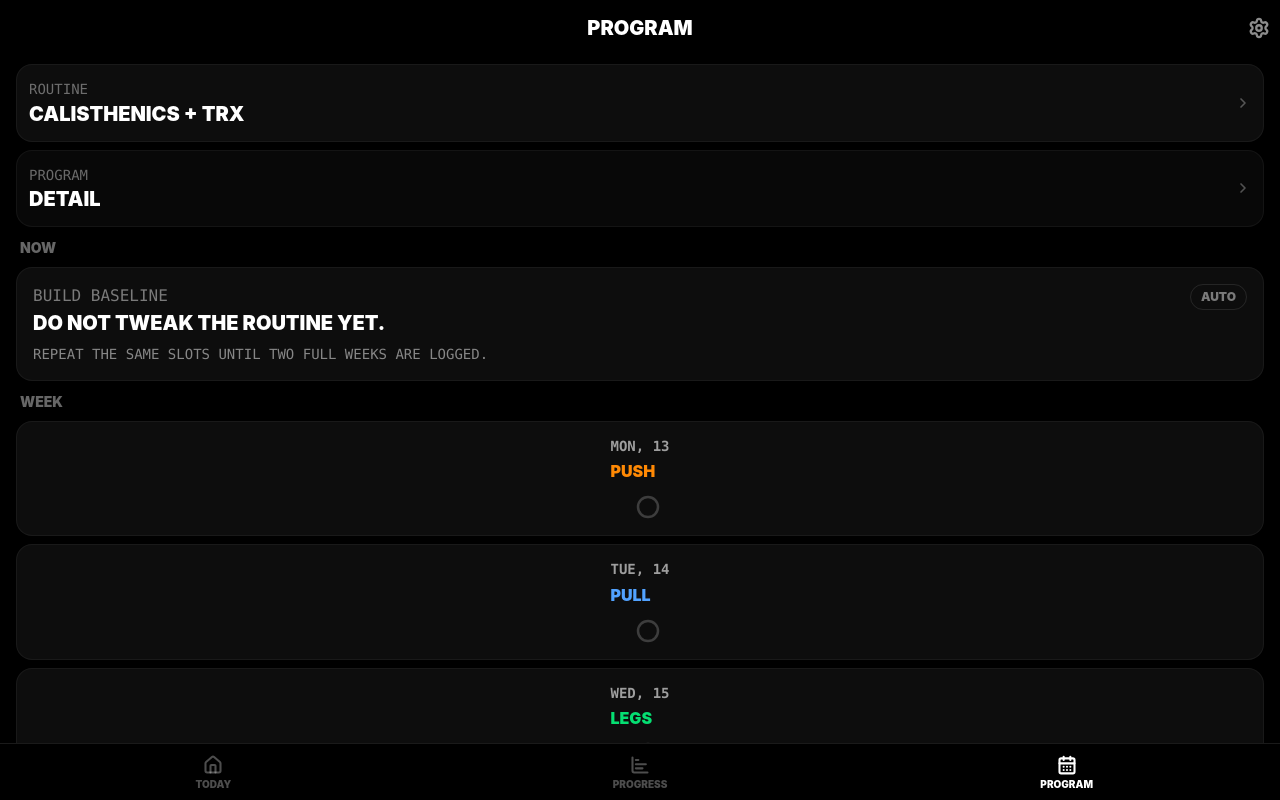
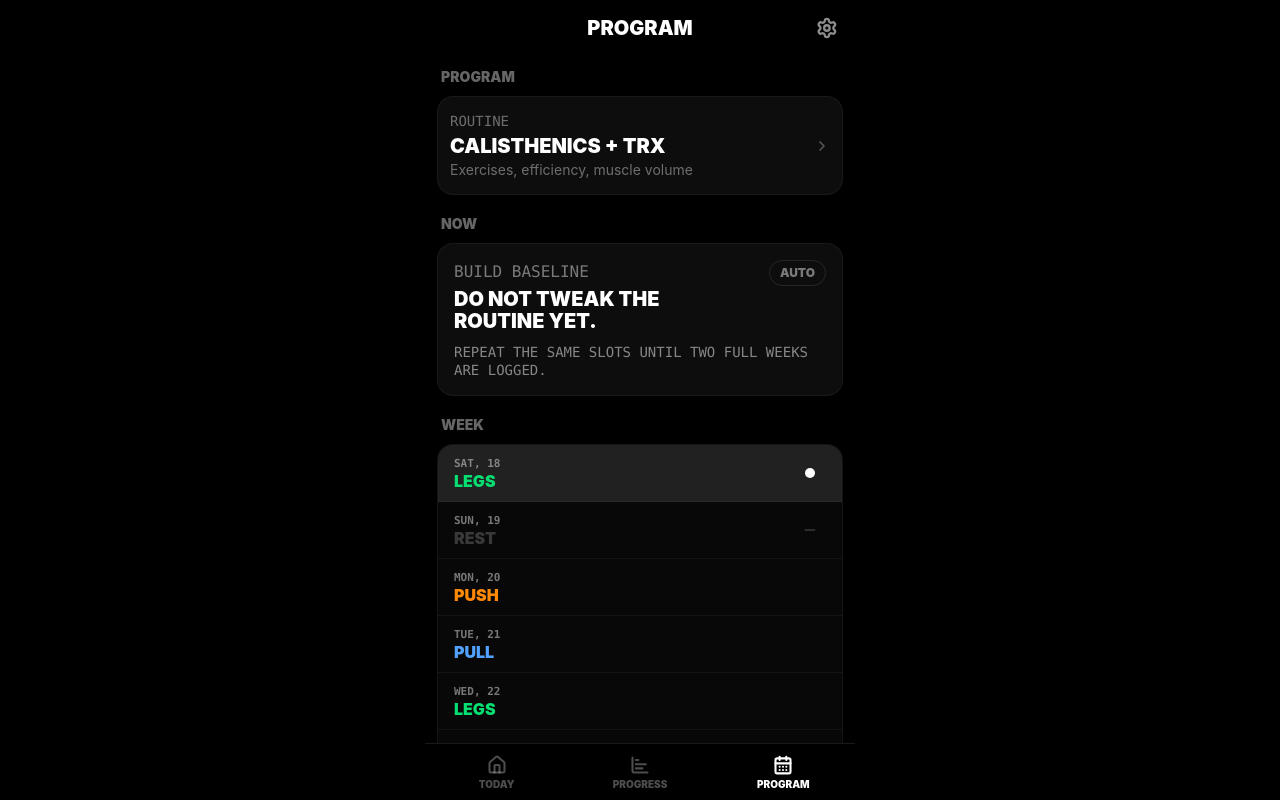
Before and after one commit to IFAKA/liftday, a Next.js app: page /program in a window 1280 px wide. Built offline with nearby package versions, Linux system fonts and the light colour scheme.

Commit message:
fix: simplify program overview layout

```diff
--- a/app/layout.tsx
+++ b/app/layout.tsx
@@ -49,7 +49,7 @@ export default function RootLayout({
       <body className={`${geist.variable} ${geistMono.variable} font-sans antialiased bg-black text-foreground overflow-hidden h-[100dvh]`}>
         <MotionConfig reducedMotion="user">
           <NavProvider>
-            <div className="w-full h-full overflow-hidden bg-background relative flex flex-col">
+            <div className="mx-auto h-full w-full max-w-[430px] overflow-hidden bg-background relative flex flex-col">
               <div className="flex-1 min-h-0 overflow-hidden">
                 <WakeLockProvider>{children}</WakeLockProvider>
               </div>
--- a/app/program/page.tsx
+++ b/app/program/page.tsx
@@ -62,21 +62,17 @@ export default function ProgramPage() {
         }
       />
 
-      <div className="flex-1 overflow-y-auto px-4 pb-8 pt-2 no-scrollbar select-text flex flex-col gap-2">
+      <div className="flex-1 overflow-y-auto px-3 pb-8 pt-2 no-scrollbar select-text flex flex-col gap-4">
         {routine && (
-          <WatchListItem
-            href="/settings/routine"
-            label="Routine"
-            title={routine.name}
-          />
+          <WatchSection title="Program">
+            <WatchListItem
+              href="/program/detail"
+              label="Routine"
+              title={routine.name}
+              subtitle="Exercises, efficiency, muscle volume"
+            />
+          </WatchSection>
         )}
-
-        <WatchListItem
-          href="/program/detail"
-          label="Program"
-          title="Detail"
-          subtle
-        />
 
         {routineDecision && (
           <WatchSection title="Now">
@@ -87,14 +83,6 @@ export default function ProgramPage() {
         <WatchSection title="Week">
           <WeeklySplit currentDate={new Date()} data={data} embedded />
         </WatchSection>
-
-        <WatchListItem
-          href="/settings"
-          icon={Settings}
-          label="App"
-          title="Settings"
-          subtle
-        />
       </div>
     </div>
   );
--- a/app/settings/page.tsx
+++ b/app/settings/page.tsx
@@ -4,18 +4,23 @@ import { useState } from 'react';
 import { useRouter } from 'next/navigation';
 import { loadUserProfile } from '@/lib/storage';
 import { REST_DURATION } from '@/lib/constants';
+import { getRoutine } from '@/lib/routines';
 import { TopBar } from '@/components/TopBar';
 import { WatchListItem } from '@/components/WatchSurface';
 
 export default function SettingsPage() {
   const router = useRouter();
-  const [{ restDuration, heightCm, weightKg }] = useState(() => {
-    if (typeof window === 'undefined') return { restDuration: REST_DURATION, heightCm: 172, weightKg: 66.6 };
+  const [{ restDuration, heightCm, weightKg, routineName }] = useState(() => {
+    if (typeof window === 'undefined') {
+      return { restDuration: REST_DURATION, heightCm: 172, weightKg: 66.6, routineName: 'Calisthenics' };
+    }
     const profile = loadUserProfile();
+    const routine = getRoutine(profile?.activeRoutine ?? 'calisthenics');
     return {
       restDuration: profile?.restDuration ?? REST_DURATION,
       heightCm: profile?.heightCm ?? 172,
       weightKg: profile?.weightKg ?? 66.6,
+      routineName: routine.name,
     };
   });
 
@@ -30,6 +35,12 @@ export default function SettingsPage() {
       />
 
       <div className="flex-1 overflow-y-auto px-4 pb-8 no-scrollbar mt-2 flex flex-col gap-2">
+        <WatchListItem
+          onClick={() => router.push('/settings/routine')}
+          label="Routine"
+          title={routineName}
+        />
+
         <WatchListItem
           onClick={() => router.push('/settings/rest')}
           label="Rest"
--- a/components/WeeklySplit.tsx
+++ b/components/WeeklySplit.tsx
@@ -6,7 +6,6 @@ import { cn } from '@/lib/utils';
 import { getWorkoutType } from '@/lib/schedule';
 import { formatDateKey } from '@/lib/workout-utils';
 import { WorkoutData, WorkoutType } from '@/lib/types';
-import { WatchPanel } from '@/components/WatchSurface';
 
 interface WeeklySplitProps {
   currentDate: Date;
@@ -30,12 +29,13 @@ const WORKOUT_TYPE_LABELS: Record<WorkoutType, string> = {
 
 export function WeeklySplit({ currentDate, data, embedded = false }: WeeklySplitProps) {
   const weekStart = startOfWeek(currentDate, { weekStartsOn: 1 });
-  const days = Array.from({ length: 7 }, (_, i) => addDays(weekStart, i));
+  const firstVisibleDay = embedded ? currentDate : weekStart;
+  const days = Array.from({ length: 7 }, (_, i) => addDays(firstVisibleDay, i));
 
   return (
     <div className={cn('flex flex-col bg-black', embedded ? '' : 'h-full overflow-hidden relative')}>
-      <div className={cn(embedded ? '' : 'flex-1 overflow-y-auto px-4 pb-8 no-scrollbar mt-2')}>
-        <div className={cn('flex flex-col', embedded ? 'gap-2' : 'gap-3')}>
+      <div className={cn(embedded ? '' : 'flex-1 overflow-y-auto px-3 pb-8 no-scrollbar mt-2')}>
+        <div className={cn('flex flex-col overflow-hidden rounded-xl border border-white/5 bg-white/[0.03]', embedded ? '' : '')}>
           {days.map((day) => {
             const workoutType = getWorkoutType(day);
             const dateKey = formatDateKey(day);
@@ -47,21 +47,20 @@ export function WeeklySplit({ currentDate, data, embedded = false }: WeeklySplit
             const dayNumber = format(day, 'd');
 
             return (
-              <WatchPanel
+              <div
                 key={dateKey}
                 className={cn(
-                  'flex items-center justify-between gap-4 transition-colors',
-                  embedded ? 'px-4 py-4' : 'px-5 py-5',
+                  'flex min-h-14 items-center justify-between gap-3 border-b border-white/5 px-4 py-3 transition-colors last:border-b-0',
+                  isToday && 'bg-white/10',
                 )}
-                active={isToday}
               >
                 <div className="flex flex-col min-w-0 flex-1">
-                  <span className="text-fluid-label text-white/60 uppercase font-black font-mono mb-2">
+                  <span className="text-[11px] leading-none text-white/45 uppercase font-black font-mono">
                     {dayName}, {dayNumber}
                   </span>
                   <span
                     className={cn(
-                      'text-fluid-exercise font-black uppercase leading-none truncate',
+                      'mt-1 text-fluid-ui font-black uppercase leading-none truncate',
                       WORKOUT_TYPE_COLORS[workoutType],
                     )}
                   >
@@ -69,18 +68,18 @@ export function WeeklySplit({ currentDate, data, embedded = false }: WeeklySplit
                   </span>
                 </div>
 
-                <div className="flex flex-col items-center shrink-0 ml-4">
+                <div className="flex h-8 w-8 items-center justify-center shrink-0">
                   {isCompleted ? (
-                    <CheckCircle2 className="w-6 h-6 text-green-500" />
+                    <CheckCircle2 className="w-5 h-5 text-green-500" />
                   ) : workoutType === 'rest' ? (
-                    <Minus className="w-5 h-5 text-white/20" />
+                    <Minus className="w-4 h-4 text-white/20" />
                   ) : isMissed ? (
-                    <Circle className="w-6 h-6 text-white/20" />
+                    <Circle className="w-5 h-5 text-white/20" />
                   ) : isToday ? (
-                    <span className="text-fluid-label font-black text-white uppercase bg-white/15 px-2 py-0.5 rounded animate-pulse">TODAY</span>
+                    <span className="h-2.5 w-2.5 rounded-full bg-white" aria-label="Today" />
                   ) : null}
                 </div>
-              </WatchPanel>
+              </div>
             );
           })}
         </div>
```
